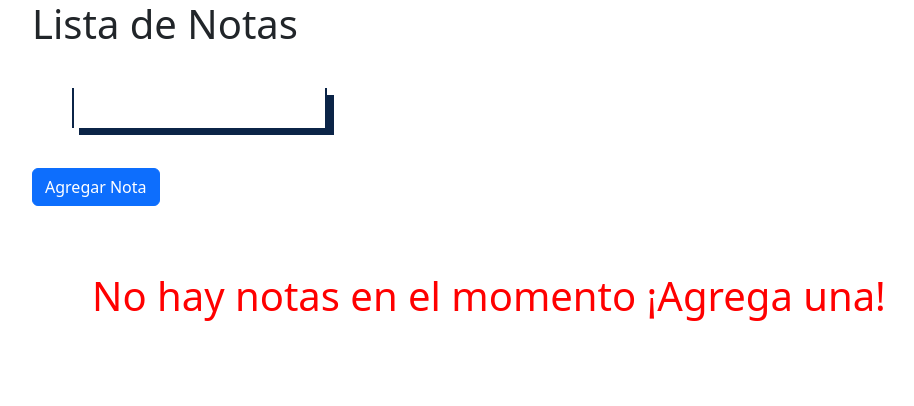
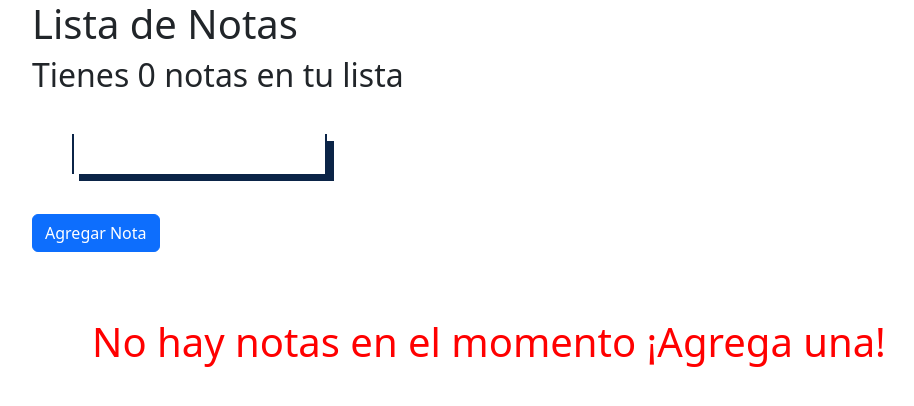
Before and after one commit to SebasHG11/lista-notas-react, a React (Vite) app: page / in a window 1280 px wide. Shown: the top 406 px of the page, without its empty margins (50-964 px from the left). Built offline with nearby package versions, Linux system fonts and the light colour scheme.

Commit message:
Agrego mensaje para saber la cantidad de notas

```diff
--- a/src/App.jsx
+++ b/src/App.jsx
@@ -24,6 +24,8 @@ export const App = () => {
 
     const [notas, setNotas] = useState(valorInicial);
     const [busca, setBusca] = useState('');
+
+    const notasTotal = notas.length
 
     const [parsedNotas, guardarNotas] = uselocalStorage('NOTAS', valorInicial, setNotas, setCargando)
 
@@ -59,6 +61,7 @@ export const App = () => {
     return (
         <div className="container">
             <h1>Lista de Notas</h1>
+            <h2>Tienes {notasTotal} notas en tu lista</h2>
             <NotasSearch
                 busca={busca}
                 setBusca={setBusca} />
```
